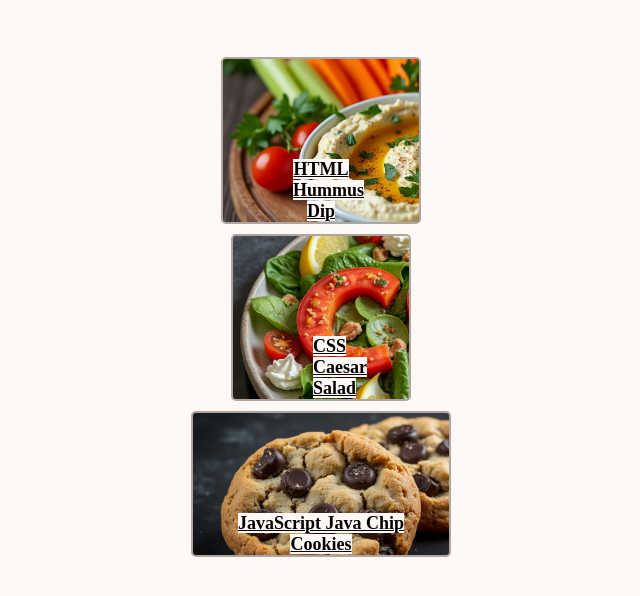
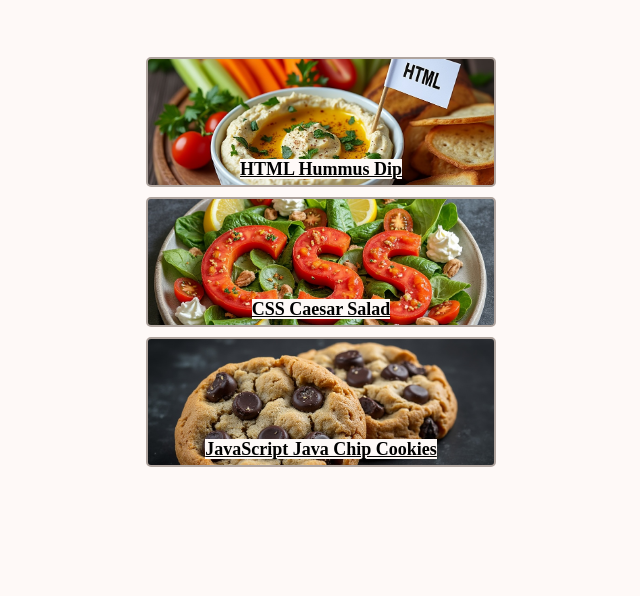
Before and after one commit to joao-oli-oliveira/odin-recipes, a plain HTML site: page index.html in a window 1280 px wide. Shown: the part 80-676 px from the top of the page, without its empty margins (319-959 px from the left). Drawn offline with Linux system fonts and the light colour scheme.

Commit message:
Changes index.html layout with bigger buttons

```diff
--- a/style.css
+++ b/style.css
@@ -9,36 +9,33 @@
 }
 
 .landing {
-    text-align: center;
     background-color: #fef9f7;
 }
 
 h1 {
 margin: 40px 0 60px 0;
+text-align: center;
 }
 
 .title {
     background-color: #fef9f7;
     font-size: 18px;
-}
 
-.container {
-    border: 1px solid #000;
-    padding: 20px;
-    margin-right: 20px;
 }
 
 .recipe {
     display: block;
     border: 2px solid #afa49e;
     border-radius: 5px;
-    padding-top: 100px;
+    padding: 100px 0 5px;
     color: #000000;
     font-weight: 800;
     background-size: cover;
     margin: 10px auto;
     text-align: center;
+    width: 350px;
 }
+
 .recipe:hover {
     display: block;
     border: 2px solid #afa49e;
@@ -52,22 +49,13 @@ margin: 40px 0 60px 0;
 }
 
 #html {
-    padding-left: 70px;
-    padding-right: 70px;
     background-image: url(./images/html_hummus_dip.jpg);
-    width: 200px;
 }
 
 #css {
-    padding-left: 80px;
-    padding-right: 80px;
     background-image: url(./images/css_caesar_salad.jpg);
-    width: 180px;
 }
 
 #js {
-    padding-left: 40px;
-    padding-right: 40px;
     background-image: url(./images/javascript_java_chip_cookies.jpg);
-    width: 260px;
 }
```
